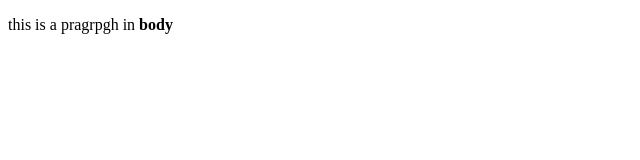
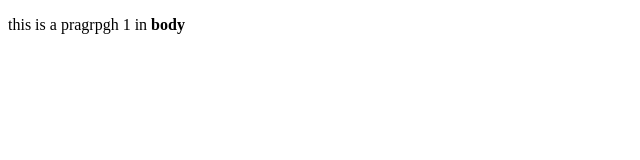
Before and after one commit to mimos123/Tp4_outil, a plain HTML site: page index.html in a window 1280 px wide. Shown: the full height of the page, 0-640 px from the left. Drawn offline with Linux system fonts and the light colour scheme.

Commit message:
version2

```diff
--- a/index.html
+++ b/index.html
@@ -6,6 +6,6 @@
     <title>Tp4</title>
 </head>
 <body>
-    <p>this  is a  pragrpgh in <strong>body</strong></p>
+    <p>this  is a  pragrpgh 1 in <strong>body</strong></p>
 </body>
 </html>
```
